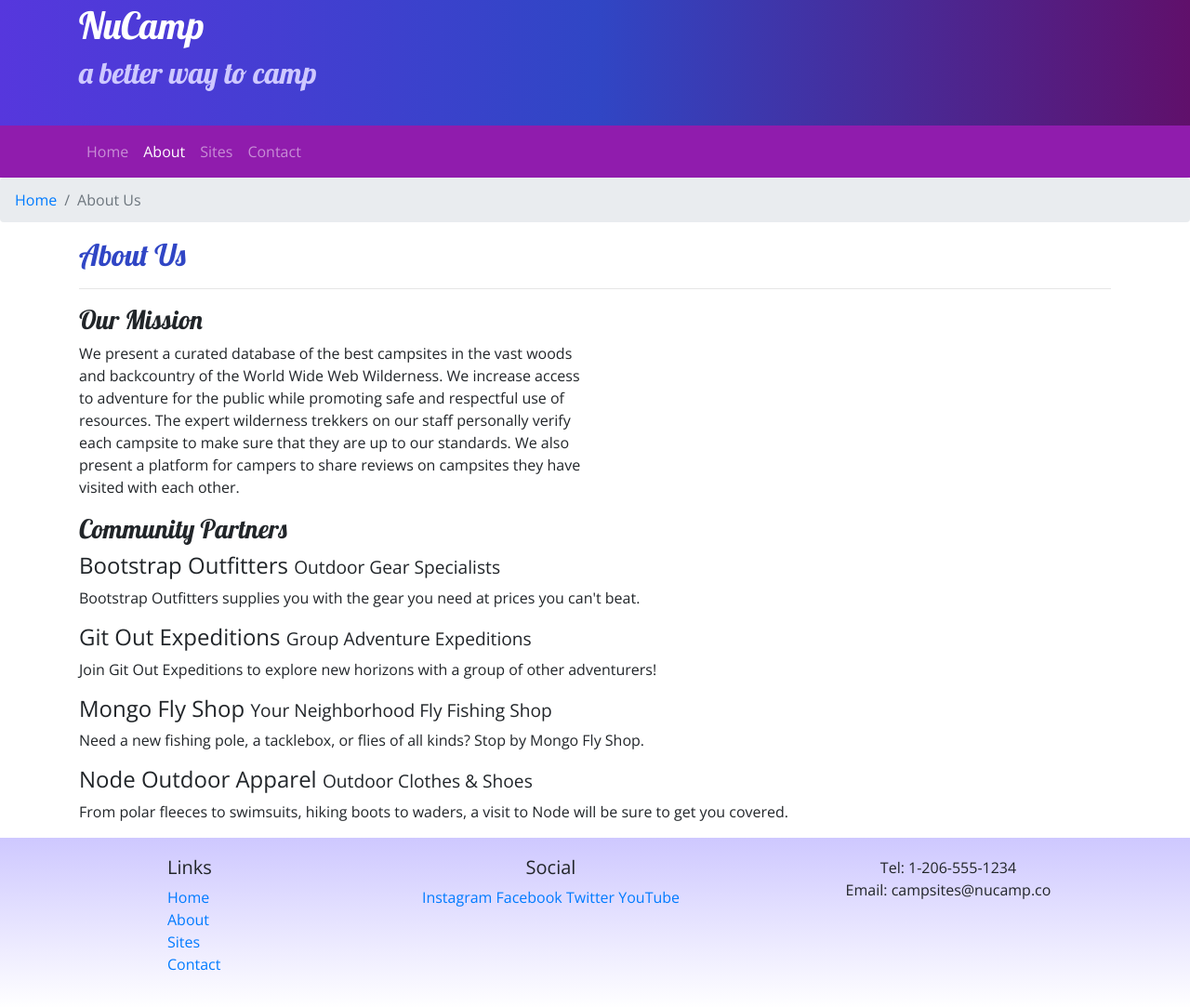
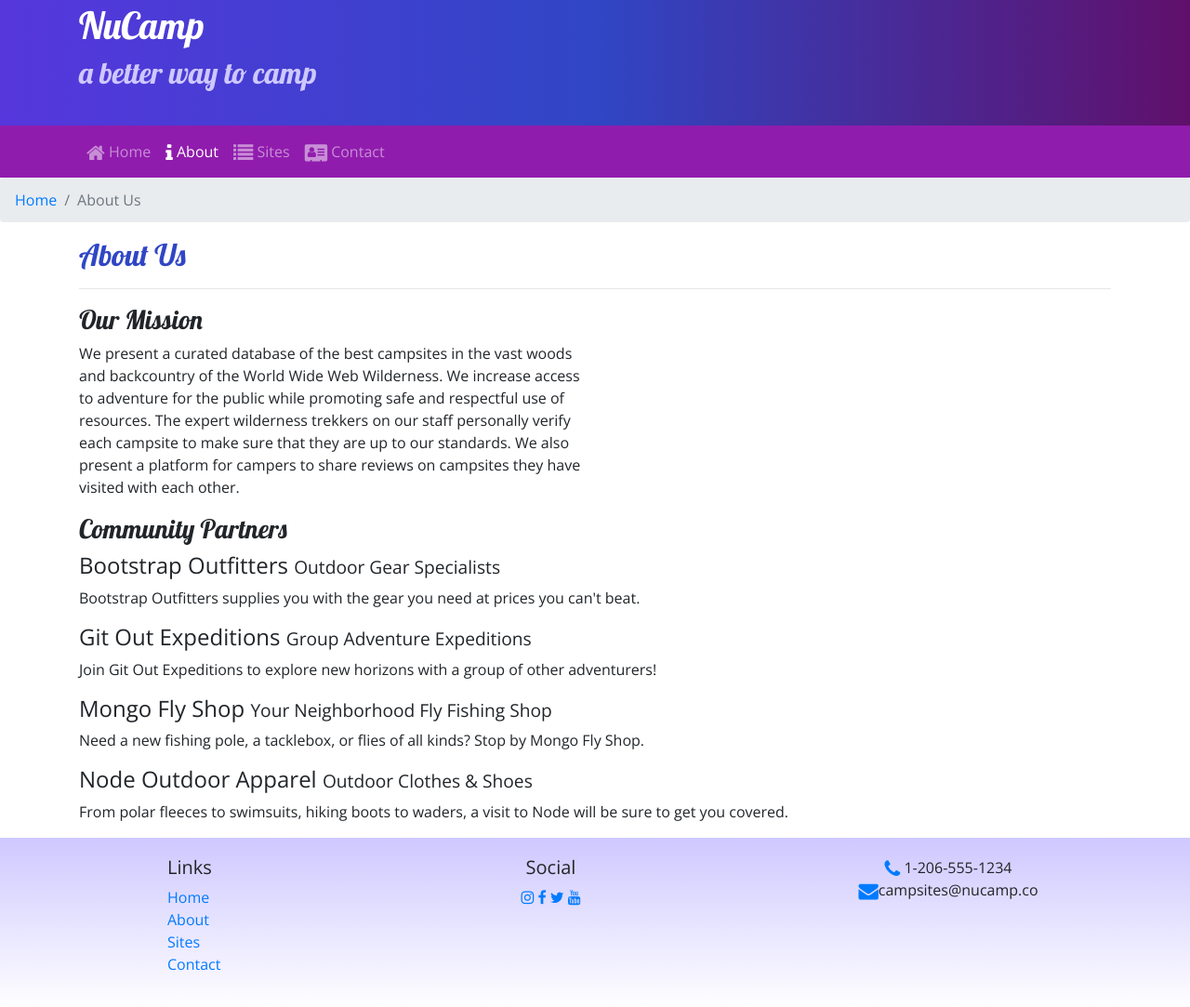
Before and after one commit to peytono/nucampsite, a website: page aboutus.html in a window 1280 px wide. Shown: the part 27-1110 px from the top of the page at 93% size. Drawn offline with nearby package versions, Linux system fonts and the light colour scheme.

Commit message:
Icon Fonts

```diff
--- a/aboutus.html
+++ b/aboutus.html
@@ -9,6 +9,7 @@
     <link rel="stylesheet" href="node_modules/bootstrap/dist/css/bootstrap.min.css" />
 
     <!-- Additional CSS must be placed after Bootstrap CSS -->
+    <link rel="stylesheet" href="node_modules/font-awesome/css/font-awesome.min.css" />
     <link rel="stylesheet" href="https://fonts.googleapis.com/css?family=Lobster|Open+Sans" />
     <link rel="stylesheet" href="css/styles.css" />
 
@@ -32,10 +33,10 @@
         <div class="container">
             <div class="collapse navbar-collapse" id="nucampNavbar">
                 <ul class="navbar-nav">
-                    <li class="nav-item"> <a class="nav-link" href="index.html">Home</a> </li>
-                    <li class="nav-item active"> <a class="nav-link" href="#">About</a> </li>
-                    <li class="nav-item"> <a class="nav-link" href="#">Sites</a> </li>
-                    <li class="nav-item"> <a class="nav-link" href="#">Contact</a> </li>
+                    <li class="nav-item"> <a class="nav-link" href="index.html"> <i class="fa fa-home fa-lg"> </i> Home</a> </li>
+                    <li class="nav-item active"> <a class="nav-link" href="#"> <i class="fa fa-info fa-lg"></i> About</a> </li>
+                    <li class="nav-item"> <a class="nav-link" href="#"> <i class="fa fa-list fa-lg"></i> Sites</a> </li>
+                    <li class="nav-item"> <a class="nav-link" href="#"> <i class="fa fa-address-card fa-lg"></i> Contact</a> </li>
                 </ul>
             </div>
         </div>
@@ -95,14 +96,14 @@
                 </div>
                 <div class="col-6 col-sm-5 text-center">
                     <h5>Social</h5>
-                    <a href="http://instagram.com/">Instagram</a>
-                    <a href="http://facebook.com/">Facebook</a>
-                    <a href="http://twitter.com/">Twitter</a>
-                    <a href="http://youtube.com/">YouTube</a>
+                    <a href="http://instagram.com/"> <i class="fa fa-instagram"> </i> </a>
+                    <a href="http://facebook.com/"> <i class="fa fa-facebook"> </i> </a>
+                    <a href="http://twitter.com/"> <i class="fa fa-twitter"> </i> </a>
+                    <a href="http://youtube.com/"> <i class="fa fa-youtube"> </i> </a>
                 </div>
                 <div class="col-sm-4 text-center">
-                    Tel: 1-206-555-1234<br />
-                    Email: campsites@nucamp.co
+                    <i class="fa fa-phone fa-lg text-primary"> </i> 1-206-555-1234<br />
+                    <i class="fa fa-envelope fa-lg text-primary"> </i>campsites@nucamp.co
                 </div>
            </div>
         </div>
--- a/package.json
+++ b/package.json
@@ -15,6 +15,7 @@
   },
   "dependencies": {
     "bootstrap": "^4.0.0",
+    "font-awesome": "^4.7.0",
     "jquery": "^3.3.1",
     "popper.js": "^1.12.9"
   }
```
Also changed, not shown: index.html (+11 -10 lines), 1 other file.
